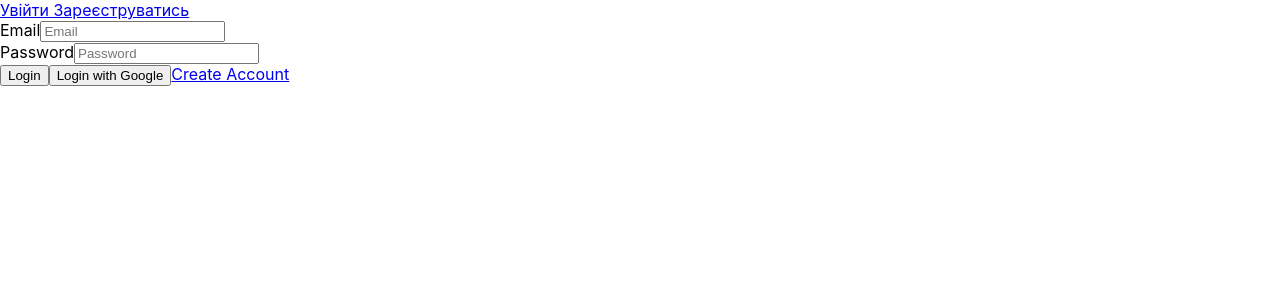
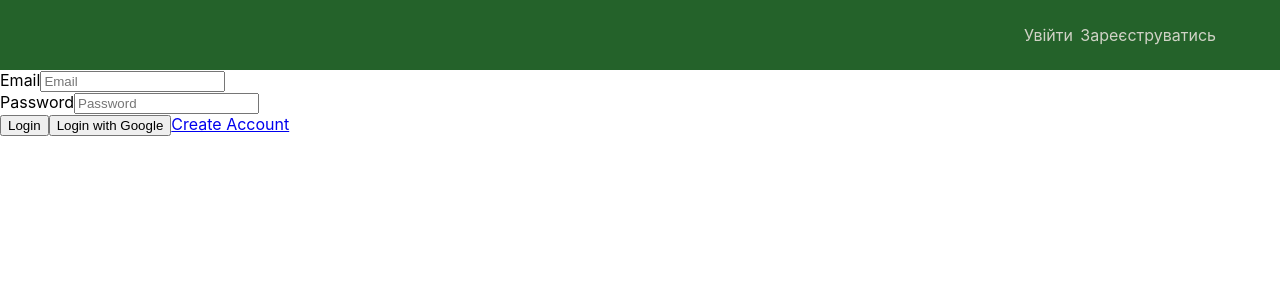
Before and after one commit to Edy2003/Logistic-platform, a React (Create React App) app in the folder front-end/: page / in a window 1280 px wide. Shown: the top 300 px of the page. Built offline with nearby package versions, Linux system fonts and the light colour scheme; no server answers.

Commit message:
Header style

```diff
--- a/front-end/src/components/header/header.js
+++ b/front-end/src/components/header/header.js
@@ -2,26 +2,28 @@ import React from "react";
 import {Link, useNavigate} from "react-router-dom";
 import {doSignOut} from "../../Firebase/auth";
 import {useAuth} from "../../contexts/authContext";
+import '../../styles/header.css'
+import logo from '../../logout.png'
 
 function Header (){
     const navigate = useNavigate();
     const {userLoggedIn} = useAuth();
 
     return (
-        <>
+        <div className='header'>
             {userLoggedIn ?
-                <>
-                    <button onClick={() => doSignOut().then(() => {
+                <div className='header-links-container-logout'>
+                    <a className='header-link' onClick={() => doSignOut().then(() => {
                         navigate('/')
-                    })}>Sign out
-                    </button>
-                </>
-            :
-                <>
-                    <Link to={'/'}>Увійти</Link>
-                    <Link to={'signup'}> Зареєструватись</Link>
-                </>}
-        </>
+                    })}><img src={logo} alt='logo'/></a>
+
+                </div>
+                :
+                <div className='header-links-container'>
+                    <Link to={'/'} className='header-link'>Увійти</Link>
+                    <Link to={'signup'} className='header-link'> Зареєструватись</Link>
+                </div>}
+        </div>
     )
 
 }
--- /dev/null
+++ b/front-end/src/styles/header.css
@@ -0,0 +1,23 @@
+.header{
+    background-color: #24622A;
+    height: 70px;
+    width: 100%;
+    display: flex;
+    align-items: center;
+    justify-content: flex-end;
+}
+.header-links-container{
+    width:15%;
+    display: flex;
+    justify-content: space-between;
+    margin-right: 5%;
+}
+.header-links-container-logout{
+    width:5%;
+    margin-right: 1%;
+}
+.header-link{
+    color: #D0D2C6;
+    text-decoration: none;
+    cursor: pointer;
+}
```
Also changed, not shown: front-end/src/logout.png (added), front-end/src/logout1.svg (added).
